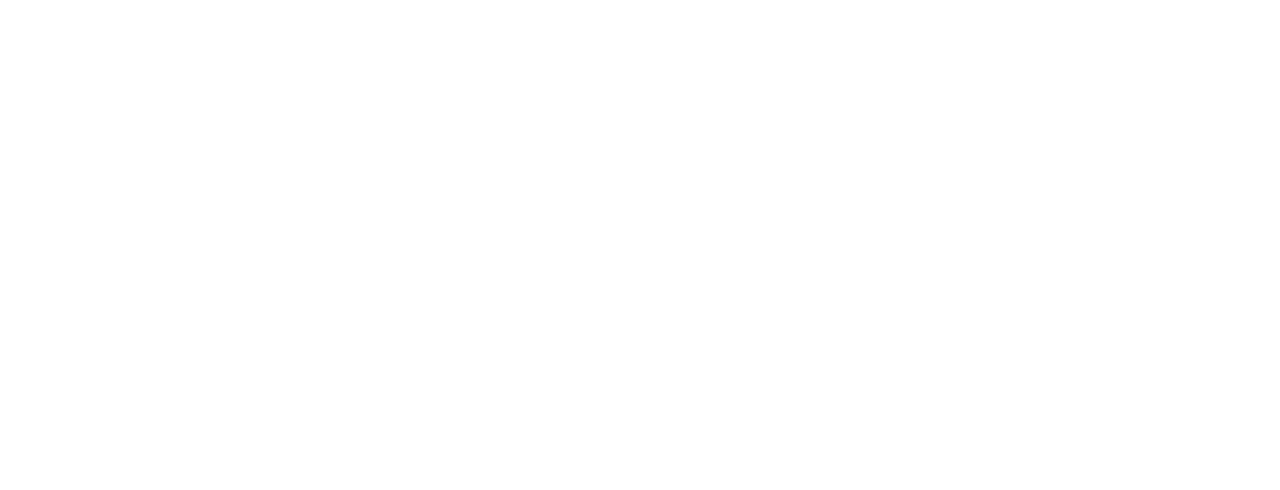
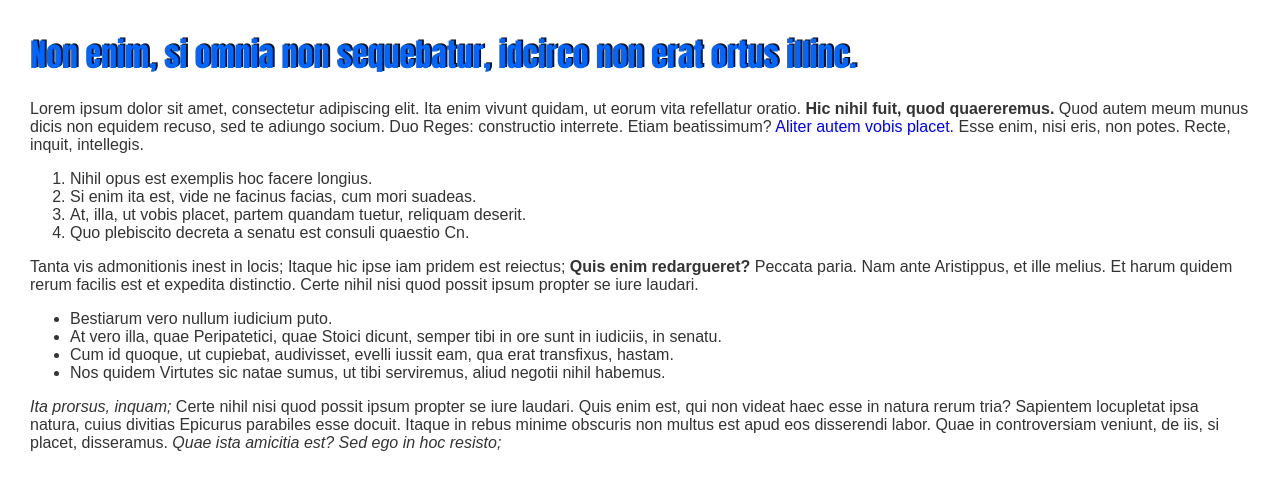
Before and after one commit to Khiyirbeg/mytestgit, a plain HTML site: page index.html in a window 1280 px wide. Drawn offline with Linux system fonts and the light colour scheme.

Commit message:
Zapolnenie textom

```diff
--- a/css/style.css
+++ b/css/style.css
@@ -4,6 +4,15 @@ body {
     font-family: Arial, Helvetica, sans-serif;
     font-size: 16px;
     margin: 30px;
+}
+h1 {
+    font-family: Impact, Charcoal, sans-serif;
+    color: #0066FF;
+    text-shadow: 2px -1px 0px #111111;
+}
+h2 {
+    font-family: "Palatino Linotype", "Book Antiqua", Palatino, serif;
+    color: #996600;
 }
 
 a {
--- a/index.html
+++ b/index.html
@@ -6,6 +6,28 @@
     <link rel="stylesheet" href="css/style.css" />
 </head>
 <body>
+   <h1>Non enim, si omnia non sequebatur, idcirco non erat ortus illinc.</h1>
 
+<p>Lorem ipsum dolor sit amet, consectetur adipiscing elit. Ita enim vivunt quidam, ut eorum vita refellatur oratio. <b>Hic nihil fuit, quod quaereremus.</b> Quod autem meum munus dicis non equidem recuso, sed te adiungo socium. Duo Reges: constructio interrete. Etiam beatissimum? <a href='http://loripsum.net/' target='_blank'>Aliter autem vobis placet.</a> Esse enim, nisi eris, non potes. Recte, inquit, intellegis. </p>
+
+<ol>
+	<li>Nihil opus est exemplis hoc facere longius.</li>
+	<li>Si enim ita est, vide ne facinus facias, cum mori suadeas.</li>
+	<li>At, illa, ut vobis placet, partem quandam tuetur, reliquam deserit.</li>
+	<li>Quo plebiscito decreta a senatu est consuli quaestio Cn.</li>
+</ol>
+
+
+<p>Tanta vis admonitionis inest in locis; Itaque hic ipse iam pridem est reiectus; <b>Quis enim redargueret?</b> Peccata paria. Nam ante Aristippus, et ille melius. Et harum quidem rerum facilis est et expedita distinctio. Certe nihil nisi quod possit ipsum propter se iure laudari. </p>
+
+<ul>
+	<li>Bestiarum vero nullum iudicium puto.</li>
+	<li>At vero illa, quae Peripatetici, quae Stoici dicunt, semper tibi in ore sunt in iudiciis, in senatu.</li>
+	<li>Cum id quoque, ut cupiebat, audivisset, evelli iussit eam, qua erat transfixus, hastam.</li>
+	<li>Nos quidem Virtutes sic natae sumus, ut tibi serviremus, aliud negotii nihil habemus.</li>
+</ul>
+
+
+<p><i>Ita prorsus, inquam;</i> Certe nihil nisi quod possit ipsum propter se iure laudari. Quis enim est, qui non videat haec esse in natura rerum tria? Sapientem locupletat ipsa natura, cuius divitias Epicurus parabiles esse docuit. Itaque in rebus minime obscuris non multus est apud eos disserendi labor. Quae in controversiam veniunt, de iis, si placet, disseramus. <i>Quae ista amicitia est?</i> <i>Sed ego in hoc resisto;</i> </p>
 </body>
 </html>
```
